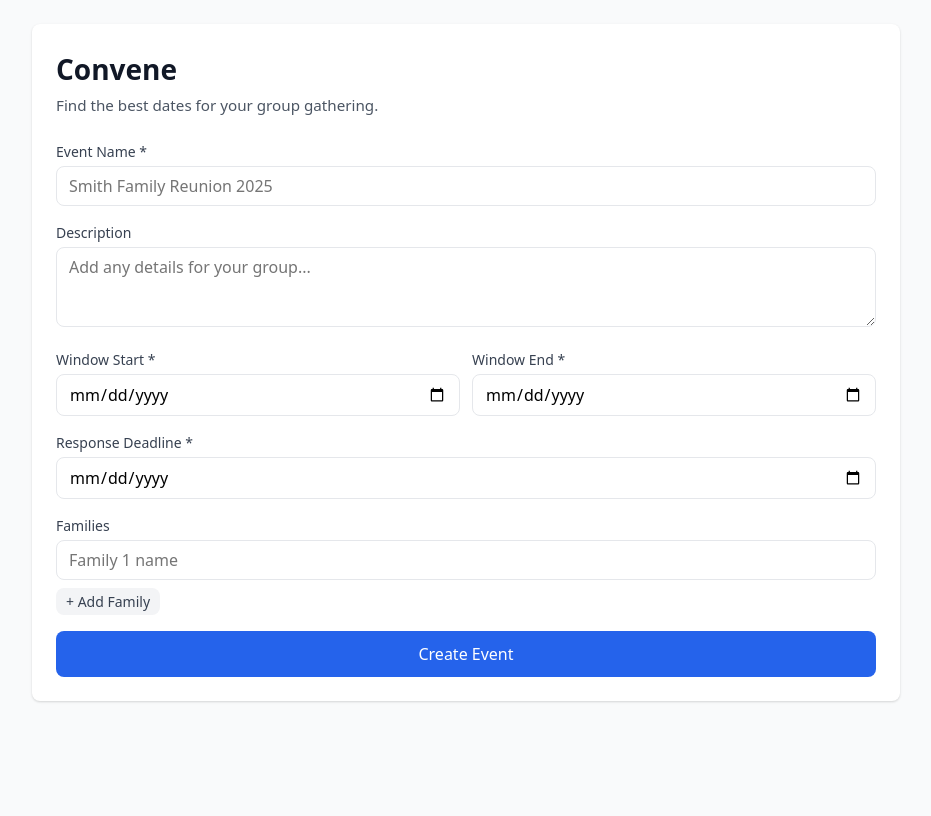
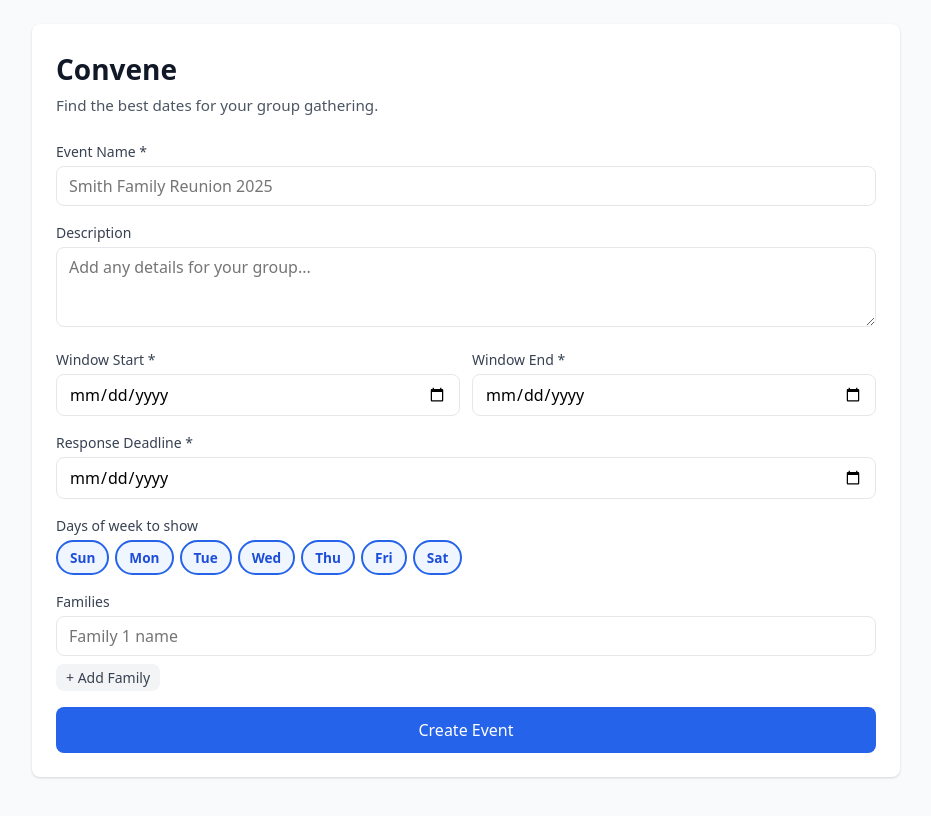
Before and after one commit to ericfaris/convene, a React (Vite) app in the folder client/: page / in a window 1280 px wide. Shown: the top 816 px of the page, without its empty margins (174-1105 px from the left). Built offline with nearby package versions, Linux system fonts and the light colour scheme.

Commit message:
Add allowed days of week filter to event calendar

```diff
--- a/client/src/components/CalendarGrid.jsx
+++ b/client/src/components/CalendarGrid.jsx
@@ -2,44 +2,91 @@ import { useMemo } from 'react';
 
 const DAY_NAMES = ['Sun', 'Mon', 'Tue', 'Wed', 'Thu', 'Fri', 'Sat'];
 
-function generateDates(start, end) {
-  const dates = [];
-  const current = new Date(start + 'T00:00:00');
-  const endDate = new Date(end + 'T00:00:00');
-  while (current <= endDate) {
-    dates.push(current.toISOString().split('T')[0]);
-    current.setDate(current.getDate() + 1);
+// Builds week rows for the calendar, filtered to only show allowedDays columns.
+// allowedDays = [] means all 7 days.
+function buildWeekRows(dateWindow, allowedDays) {
+  const cols = allowedDays.length > 0
+    ? [...allowedDays].sort((a, b) => a - b)
+    : [0, 1, 2, 3, 4, 5, 6];
+
+  const start = new Date(dateWindow.start + 'T00:00:00');
+  const end = new Date(dateWindow.end + 'T00:00:00');
+
+  // Start from the Sunday on or before the first date
+  const cursor = new Date(start);
+  cursor.setDate(cursor.getDate() - cursor.getDay());
+
+  const rows = [];
+  let lastMonth = null;
+
+  while (cursor <= end) {
+    const cells = [];
+    let monthLabel = null;
+
+    for (const dow of cols) {
+      const d = new Date(cursor);
+      d.setDate(cursor.getDate() + dow);
+      const dateStr = d.toISOString().split('T')[0];
+      const inRange = dateStr >= dateWindow.start && dateStr <= dateWindow.end;
+
+      if (inRange) {
+        const month = dateStr.slice(0, 7);
+        if (month !== lastMonth) {
+          if (!monthLabel) {
+            monthLabel = d.toLocaleDateString('en-US', { month: 'long', year: 'numeric' });
           }
-  return dates;
+          lastMonth = month;
+        }
       }
 
-function groupByMonth(dates) {
-  const months = new Map();
-  for (const d of dates) {
-    const key = d.slice(0, 7); // "YYYY-MM"
-    if (!months.has(key)) months.set(key, []);
-    months.get(key).push(d);
-  }
-  return months;
+      cells.push(inRange ? dateStr : null);
     }
 
-function MonthGrid({ monthKey, dates, selected, onToggle, disabled }) {
-  const firstDate = new Date(dates[0] + 'T00:00:00');
-  const startDow = firstDate.getDay();
-  const label = firstDate.toLocaleDateString('en-US', { month: 'long', year: 'numeric' });
+    if (cells.some(c => c !== null)) {
+      rows.push({ cells, monthLabel });
+    }
 
-  const cells = [...Array(startDow).fill(null), ...dates];
+    cursor.setDate(cursor.getDate() + 7);
+  }
+
+  return { cols, rows };
+}
+
+export default function CalendarGrid({ dateWindow, selected, onToggle, disabled = false, allowedDays = [] }) {
+  const { cols, rows } = useMemo(
+    () => buildWeekRows(dateWindow, allowedDays),
+    [dateWindow.start, dateWindow.end, allowedDays.join(',')]
+  );
 
   return (
-    <div style={{ marginBottom: 24 }}>
-      <div style={{ fontWeight: 600, fontSize: '1rem', marginBottom: 8 }}>{label}</div>
-      <div style={{ display: 'grid', gridTemplateColumns: 'repeat(7, 1fr)', gap: 3 }}>
-        {DAY_NAMES.map(d => (
-          <div key={d} style={{ textAlign: 'center', fontSize: '.7rem', fontWeight: 600, color: '#6b7280', paddingBottom: 4 }}>
-            {d}
+    <div>
+      <div style={{
+        display: 'grid',
+        gridTemplateColumns: `repeat(${cols.length}, 1fr)`,
+        gap: 3,
+        marginBottom: 4
+      }}>
+        {cols.map(dow => (
+          <div key={dow} style={{ textAlign: 'center', fontSize: '.7rem', fontWeight: 600, color: '#6b7280', paddingBottom: 4 }}>
+            {DAY_NAMES[dow]}
           </div>
         ))}
-        {cells.map((date, i) =>
+      </div>
+
+      {rows.map((row, rowIdx) => (
+        <div key={rowIdx}>
+          {row.monthLabel && (
+            <div style={{ fontWeight: 600, fontSize: '.9rem', color: '#374151', margin: '12px 0 6px' }}>
+              {row.monthLabel}
+            </div>
+          )}
+          <div style={{
+            display: 'grid',
+            gridTemplateColumns: `repeat(${cols.length}, 1fr)`,
+            gap: 3,
+            marginBottom: 3
+          }}>
+            {row.cells.map((date, i) =>
               date ? (
                 <button
                   key={date}
@@ -66,31 +113,11 @@ function MonthGrid({ monthKey, dates, selected, onToggle, disabled }) {
                   {parseInt(date.slice(8), 10)}
                 </button>
               ) : (
-            <div key={`e-${i}`} />
+                <div key={`e-${rowIdx}-${i}`} />
               )
             )}
           </div>
         </div>
-  );
-}
-
-export default function CalendarGrid({ dateWindow, selected, onToggle, disabled = false }) {
-  const months = useMemo(
-    () => groupByMonth(generateDates(dateWindow.start, dateWindow.end)),
-    [dateWindow.start, dateWindow.end]
-  );
-
-  return (
-    <div>
-      {[...months.entries()].map(([key, dates]) => (
-        <MonthGrid
-          key={key}
-          monthKey={key}
-          dates={dates}
-          selected={selected}
-          onToggle={onToggle}
-          disabled={disabled}
-        />
       ))}
     </div>
   );
--- a/client/src/components/HeatmapCalendar.jsx
+++ b/client/src/components/HeatmapCalendar.jsx
@@ -17,33 +17,7 @@ function textColor(count, max) {
   return t >= 0.5 ? '#fff' : '#1e3a8a';
 }
 
-function generateDates(start, end) {
-  const dates = [];
-  const current = new Date(start + 'T00:00:00');
-  const endDate = new Date(end + 'T00:00:00');
-  while (current <= endDate) {
-    dates.push(current.toISOString().split('T')[0]);
-    current.setDate(current.getDate() + 1);
-  }
-  return dates;
-}
-
-function groupByMonth(dates) {
-  const months = new Map();
-  for (const d of dates) {
-    const key = d.slice(0, 7);
-    if (!months.has(key)) months.set(key, []);
-    months.get(key).push(d);
-  }
-  return months;
-}
-
-function MonthGrid({ dates, heatmap, maxCount, finalizedDates }) {
-  const firstDate = new Date(dates[0] + 'T00:00:00');
-  const startDow = firstDate.getDay();
-  const label = firstDate.toLocaleDateString('en-US', { month: 'long', year: 'numeric' });
-
-  const finalizedSet = useMemo(() => {
+function buildFinalizedSet(finalizedDates) {
   if (!finalizedDates?.start || !finalizedDates?.end) return new Set();
   const s = new Set();
   const cur = new Date(finalizedDates.start + 'T00:00:00');
@@ -53,20 +27,111 @@ function MonthGrid({ dates, heatmap, maxCount, finalizedDates }) {
     cur.setDate(cur.getDate() + 1);
   }
   return s;
-  }, [finalizedDates]);
+}
 
-  const cells = [...Array(startDow).fill(null), ...dates];
+function buildWeekRows(dateWindow, allowedDays) {
+  const cols = allowedDays.length > 0
+    ? [...allowedDays].sort((a, b) => a - b)
+    : [0, 1, 2, 3, 4, 5, 6];
+
+  const start = new Date(dateWindow.start + 'T00:00:00');
+  const end = new Date(dateWindow.end + 'T00:00:00');
+
+  const cursor = new Date(start);
+  cursor.setDate(cursor.getDate() - cursor.getDay());
+
+  const rows = [];
+  let lastMonth = null;
+
+  while (cursor <= end) {
+    const cells = [];
+    let monthLabel = null;
+
+    for (const dow of cols) {
+      const d = new Date(cursor);
+      d.setDate(cursor.getDate() + dow);
+      const dateStr = d.toISOString().split('T')[0];
+      const inRange = dateStr >= dateWindow.start && dateStr <= dateWindow.end;
+
+      if (inRange) {
+        const month = dateStr.slice(0, 7);
+        if (month !== lastMonth) {
+          if (!monthLabel) {
+            monthLabel = d.toLocaleDateString('en-US', { month: 'long', year: 'numeric' });
+          }
+          lastMonth = month;
+        }
+      }
+
+      cells.push(inRange ? dateStr : null);
+    }
+
+    if (cells.some(c => c !== null)) {
+      rows.push({ cells, monthLabel });
+    }
+
+    cursor.setDate(cursor.getDate() + 7);
+  }
+
+  return { cols, rows };
+}
+
+export default function HeatmapCalendar({ dateWindow, heatmap, finalizedDates, allowedDays = [] }) {
+  const { cols, rows } = useMemo(
+    () => buildWeekRows(dateWindow, allowedDays),
+    [dateWindow.start, dateWindow.end, allowedDays.join(',')]
+  );
+  const maxCount = Math.max(0, ...Object.values(heatmap));
+  const finalizedSet = useMemo(() => buildFinalizedSet(finalizedDates), [finalizedDates]);
 
   return (
-    <div style={{ marginBottom: 24 }}>
-      <div style={{ fontWeight: 600, marginBottom: 8 }}>{label}</div>
-      <div style={{ display: 'grid', gridTemplateColumns: 'repeat(7, 1fr)', gap: 3 }}>
-        {DAY_NAMES.map(d => (
-          <div key={d} style={{ textAlign: 'center', fontSize: '.7rem', fontWeight: 600, color: '#6b7280', paddingBottom: 4 }}>
-            {d}
+    <div>
+      <div style={{ display: 'flex', gap: 8, alignItems: 'center', marginBottom: 16, flexWrap: 'wrap' }}>
+        <span style={{ fontSize: '.8rem', color: '#6b7280' }}>Families available:</span>
+        {[0.25, 0.5, 0.75, 1].map(t => {
+          const count = Math.round(t * maxCount);
+          return (
+            <span key={t} style={{ display: 'flex', alignItems: 'center', gap: 4, fontSize: '.75rem' }}>
+              <span style={{ width: 16, height: 16, borderRadius: 3, background: heatColor(count, maxCount), display: 'inline-block', border: '1px solid #e5e7eb' }} />
+              {count === maxCount ? `${count} (max)` : count}
+            </span>
+          );
+        })}
+        {finalizedDates?.start && (
+          <span style={{ display: 'flex', alignItems: 'center', gap: 4, fontSize: '.75rem' }}>
+            <span style={{ width: 16, height: 16, borderRadius: 3, background: '#fbbf24', display: 'inline-block', border: '2px solid #f59e0b' }} />
+            Finalized
+          </span>
+        )}
+      </div>
+
+      <div style={{
+        display: 'grid',
+        gridTemplateColumns: `repeat(${cols.length}, 1fr)`,
+        gap: 3,
+        marginBottom: 4
+      }}>
+        {cols.map(dow => (
+          <div key={dow} style={{ textAlign: 'center', fontSize: '.7rem', fontWeight: 600, color: '#6b7280', paddingBottom: 4 }}>
+            {DAY_NAMES[dow]}
           </div>
         ))}
-        {cells.map((date, i) =>
+      </div>
+
+      {rows.map((row, rowIdx) => (
+        <div key={rowIdx}>
+          {row.monthLabel && (
+            <div style={{ fontWeight: 600, fontSize: '.9rem', color: '#374151', margin: '12px 0 6px' }}>
+              {row.monthLabel}
+            </div>
+          )}
+          <div style={{
+            display: 'grid',
+            gridTemplateColumns: `repeat(${cols.length}, 1fr)`,
+            gap: 3,
+            marginBottom: 3
+          }}>
+            {row.cells.map((date, i) =>
               date ? (
                 <div
                   key={date}
@@ -88,49 +153,11 @@ function MonthGrid({ dates, heatmap, maxCount, finalizedDates }) {
                   {heatmap[date] ? <div style={{ fontSize: '.65rem' }}>{heatmap[date]}</div> : null}
                 </div>
               ) : (
-            <div key={`e-${i}`} />
+                <div key={`e-${rowIdx}-${i}`} />
               )
             )}
           </div>
         </div>
-  );
-}
-
-export default function HeatmapCalendar({ dateWindow, heatmap, finalizedDates }) {
-  const months = useMemo(
-    () => groupByMonth(generateDates(dateWindow.start, dateWindow.end)),
-    [dateWindow.start, dateWindow.end]
-  );
-  const maxCount = Math.max(0, ...Object.values(heatmap));
-
-  return (
-    <div>
-      <div style={{ display: 'flex', gap: 8, alignItems: 'center', marginBottom: 16, flexWrap: 'wrap' }}>
-        <span style={{ fontSize: '.8rem', color: '#6b7280' }}>Families available:</span>
-        {[0.25, 0.5, 0.75, 1].map(t => {
-          const count = Math.round(t * maxCount);
-          return (
-            <span key={t} style={{ display: 'flex', alignItems: 'center', gap: 4, fontSize: '.75rem' }}>
-              <span style={{ width: 16, height: 16, borderRadius: 3, background: heatColor(count, maxCount), display: 'inline-block', border: '1px solid #e5e7eb' }} />
-              {count === maxCount ? `${count} (max)` : count}
-            </span>
-          );
-        })}
-        {finalizedDates?.start && (
-          <span style={{ display: 'flex', alignItems: 'center', gap: 4, fontSize: '.75rem' }}>
-            <span style={{ width: 16, height: 16, borderRadius: 3, background: '#fbbf24', display: 'inline-block', border: '2px solid #f59e0b' }} />
-            Finalized
-          </span>
-        )}
-      </div>
-      {[...months.entries()].map(([key, dates]) => (
-        <MonthGrid
-          key={key}
-          dates={dates}
-          heatmap={heatmap}
-          maxCount={maxCount}
-          finalizedDates={finalizedDates}
-        />
       ))}
     </div>
   );
--- a/client/src/pages/AdminDashboard.jsx
+++ b/client/src/pages/AdminDashboard.jsx
@@ -163,6 +163,7 @@ export default function AdminDashboard() {
           dateWindow={event.dateWindow}
           heatmap={heatmap}
           finalizedDates={event.finalizedDates}
+          allowedDays={event.allowedDays || []}
         />
       </div>
 
--- a/client/src/pages/CreateEvent.jsx
+++ b/client/src/pages/CreateEvent.jsx
@@ -2,12 +2,16 @@ import { useState } from 'react';
 import { createEvent } from '../api/client.js';
 
 export default function CreateEvent() {
+  const ALL_DAYS = [0, 1, 2, 3, 4, 5, 6];
+  const DAY_NAMES = ['Sun', 'Mon', 'Tue', 'Wed', 'Thu', 'Fri', 'Sat'];
+
   const [form, setForm] = useState({
     name: '',
     description: '',
     dateWindow: { start: '', end: '' },
     deadline: '',
-    families: ['']
+    families: [''],
+    allowedDays: [0, 1, 2, 3, 4, 5, 6]
   });
   const [result, setResult] = useState(null);
   const [error, setError] = useState('');
@@ -36,13 +40,27 @@ export default function CreateEvent() {
     setField('families', form.families.filter((_, idx) => idx !== i));
   }
 
+  function toggleDay(dow) {
+    setForm(f => {
+      const has = f.allowedDays.includes(dow);
+      // Don't allow deselecting all days
+      if (has && f.allowedDays.length === 1) return f;
+      return {
+        ...f,
+        allowedDays: has ? f.allowedDays.filter(d => d !== dow) : [...f.allowedDays, dow].sort((a, b) => a - b)
+      };
+    });
+  }
+
   async function handleSubmit(e) {
     e.preventDefault();
     setError('');
     setLoading(true);
     try {
       const families = form.families.map(f => f.trim()).filter(Boolean);
-      const data = await createEvent({ ...form, families });
+      // If all 7 days are selected, send empty array (no filter)
+      const allowedDays = form.allowedDays.length === 7 ? [] : form.allowedDays;
+      const data = await createEvent({ ...form, families, allowedDays });
       setResult(data);
     } catch (err) {
       setError(err.message);
@@ -88,7 +106,7 @@ export default function CreateEvent() {
             </div>
           </div>
 
-          <button className="btn btn-secondary" onClick={() => { setResult(null); setForm({ name: '', description: '', dateWindow: { start: '', end: '' }, deadline: '', families: [''] }); }}>
+          <button className="btn btn-secondary" onClick={() => { setResult(null); setForm({ name: '', description: '', dateWindow: { start: '', end: '' }, deadline: '', families: [''], allowedDays: [0,1,2,3,4,5,6] }); }}>
             Create Another Event
           </button>
         </div>
@@ -157,6 +175,42 @@ export default function CreateEvent() {
           </div>
 
           <div className="field">
+            <label>Days of week to show</label>
+            <div style={{ display: 'flex', gap: 6, flexWrap: 'wrap', marginTop: 4 }}>
+              {ALL_DAYS.map(dow => {
+                const active = form.allowedDays.includes(dow);
+                return (
+                  <button
+                    key={dow}
+                    type="button"
+                    onClick={() => toggleDay(dow)}
+                    style={{
+                      padding: '6px 12px',
+                      borderRadius: 20,
+                      border: '2px solid',
+                      borderColor: active ? '#2563eb' : '#e5e7eb',
+                      background: active ? '#eff6ff' : '#fff',
+                      color: active ? '#1d4ed8' : '#9ca3af',
+                      fontWeight: active ? 600 : 400,
+                      fontSize: '.85rem',
+                      cursor: 'pointer',
+                      fontFamily: 'inherit',
+                      transition: 'all .15s',
+                    }}
+                  >
+                    {DAY_NAMES[dow]}
+                  </button>
+                );
+              })}
+            </div>
+            {form.allowedDays.length < 7 && (
+              <div style={{ fontSize: '.8rem', color: '#6b7280', marginTop: 6 }}>
+                Only {form.allowedDays.map(d => DAY_NAMES[d]).join(', ')} will be shown to participants.
+              </div>
+            )}
+          </div>
+
+          <div className="field">
             <label>Families</label>
             <div style={{ display: 'flex', flexDirection: 'column', gap: 8 }}>
               {form.families.map((fam, i) => (
--- a/client/src/pages/ParticipantView.jsx
+++ b/client/src/pages/ParticipantView.jsx
@@ -122,6 +122,7 @@ export default function ParticipantView() {
                   selected={selectedDates}
                   onToggle={toggleDate}
                   disabled={false}
+                  allowedDays={event.allowedDays || []}
                 />
               </div>
 
--- a/client/src/pages/SummaryView.jsx
+++ b/client/src/pages/SummaryView.jsx
@@ -61,9 +61,10 @@ export default function SummaryView() {
             Showing dates where at least one family is available. Individual family details are not shown here.
           </p>
           <HeatmapCalendar
-            dateWindow={{ start: dates[0], end: dates[dates.length - 1] }}
+            dateWindow={summary.dateWindow || { start: dates[0], end: dates[dates.length - 1] }}
             heatmap={summary.heatmap}
             finalizedDates={summary.finalizedDates}
+            allowedDays={summary.allowedDays || []}
           />
         </div>
       )}
```
Also changed, not shown: 2 other files (tests, documents, lock files or other folders). Lines whose indentation alone changed are shown as unchanged.
